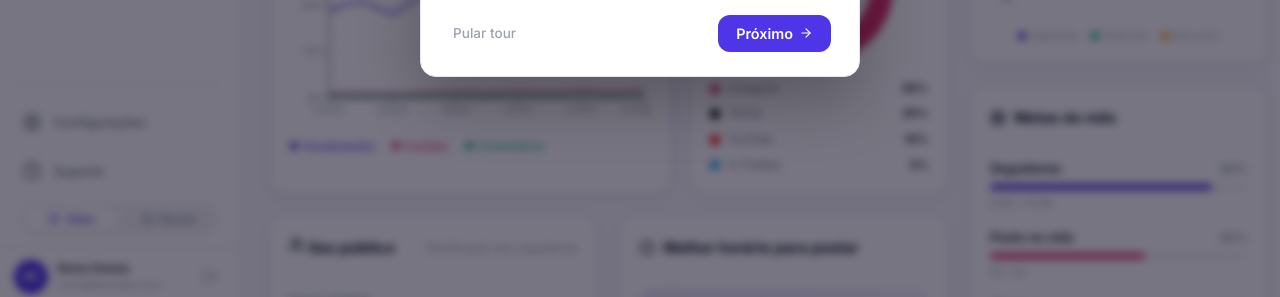
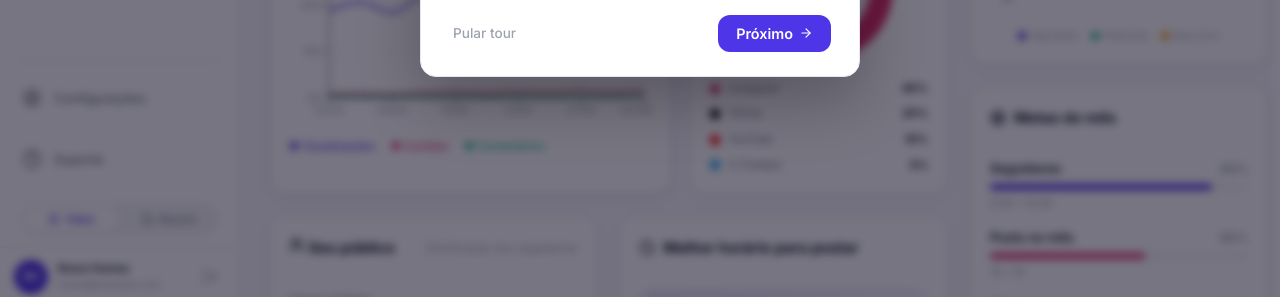
Before and after one commit to brenosemfreio/tcc, a React (Vite) app: page /dashboard in a window 1280 px wide. Both pictures are taken after typing "name@example.com", "Sample123" into the empty fields and a click on the button "Entrar". Shown: the part 494-791 px from the top of the page. Built offline with nearby package versions, Linux system fonts and the light colour scheme.

Commit message:
chore: auto sync [Claude]

```diff
--- a/src/components/Sidebar/Sidebar.css
+++ b/src/components/Sidebar/Sidebar.css
@@ -138,7 +138,7 @@
 
 .sidebar__nav--bottom {
   flex: 0;
-  gap: 8px;
+  gap: 20px;
 }
 
 /* Items */
@@ -320,5 +320,5 @@
 }
 .sidebar--collapsed .sidebar__logo {
   justify-content: center;
-  padding: 20px 10px 16px;
+  padding: 20px 10px 36px;
 }
```
